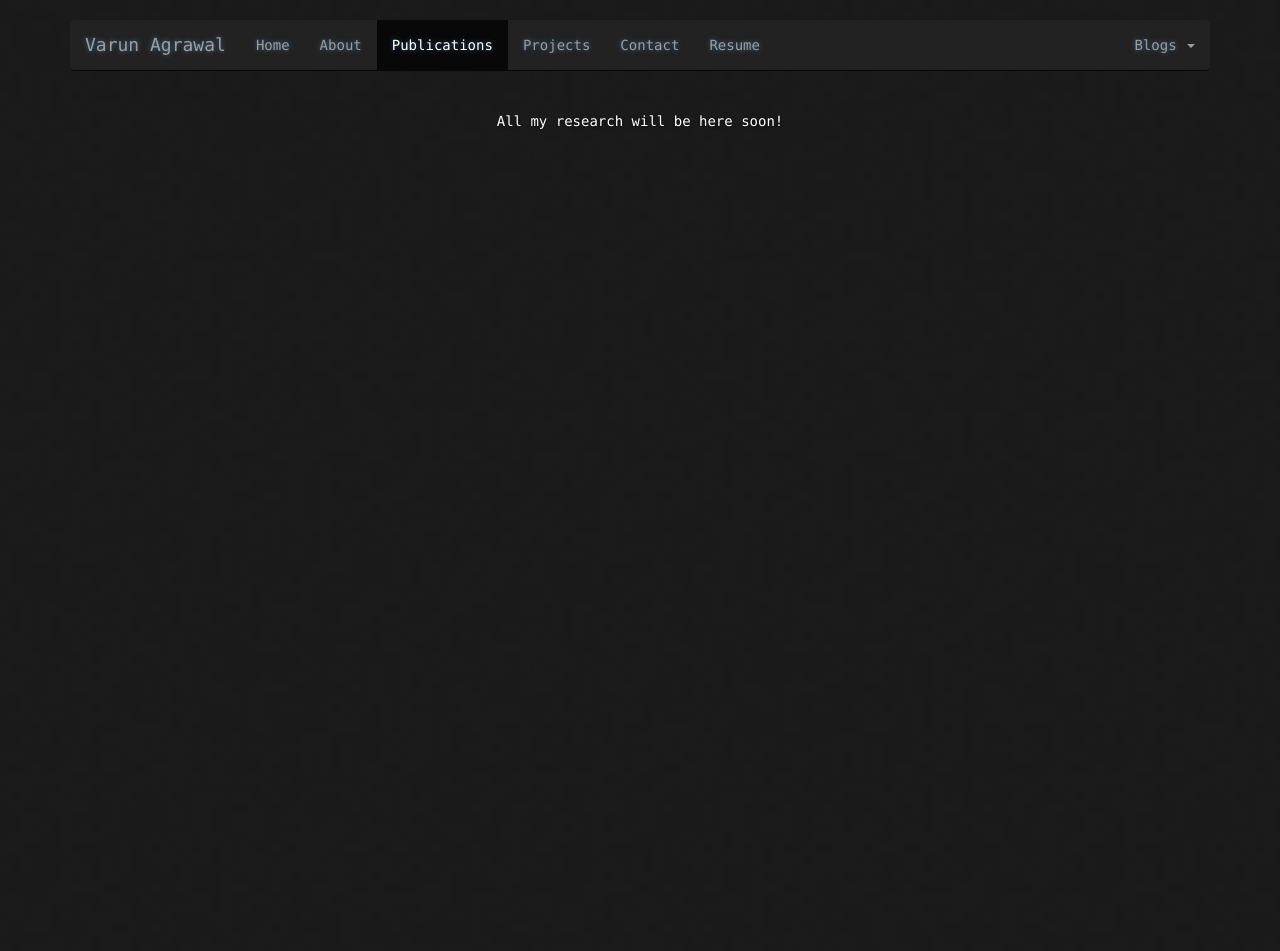
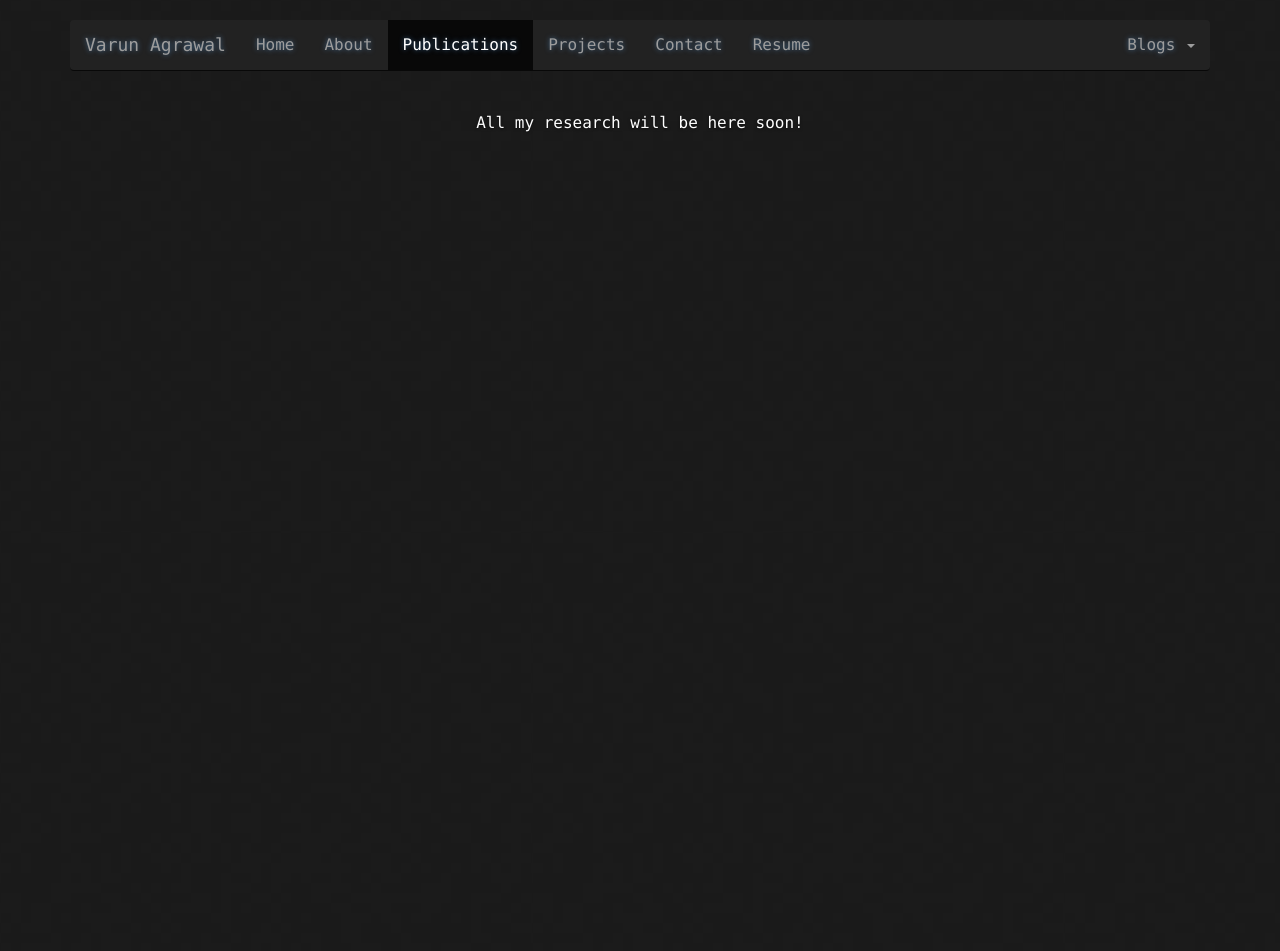
Before and after one commit to varunagrawal/varunagrawal.github.io, a Jekyll site: the page built from publications.html, in a window 1280 px wide. Built offline with Jekyll 4.4.1, drawn with Linux system fonts in a browser that asks for light colours; nearby versions of some CDN libraries.

Commit message:
some design modifications

```diff
--- a/css/cover.css
+++ b/css/cover.css
@@ -198,3 +198,4 @@ body {
     .navbar-wrapper .navbar {
         border-radius: 4px;
     }
+}
--- a/css/stylesheet.css
+++ b/css/stylesheet.css
@@ -9,7 +9,7 @@ body {
     padding: 0;
     background: #151515 url("../images/bkg.png") 0 0;
     color: #eaeaea;
-    font: 16px;
+    font-size: 16px;
     line-height: 1.5;
     font-family: Monaco, "Bitstream Vera Sans Mono", "Lucida Console", Terminal, monospace;
 }
@@ -249,7 +249,7 @@ html, body {
     /*background-color: #333;*/
 }
 body {
-    color: #fff;
+    color: #FFFFFF;
     text-align: center;
     text-shadow: 0 1px 3px rgba(0, 0, 0, .5);
 }
@@ -410,33 +410,39 @@ body {
 }
 .inverse-dropdown:hover{
     color: #fff;
-    background-color: #000;
+    background-color: #111;
 }
 
 .inverse-dropdown > .divider {
-    background-color: #000;
+    background-color: #111;
 }
 
+/* Custom Navbar background color so that it contrasts better */
+.navbar-inverse {
+    /*background-color: #272727;*/
+}
 
 /* RESPONSIVE CSS
 -------------------------------------------------- */
 
 @media (min-width: 768px) {
     /* Navbar positioning foo */
-
     .navbar-wrapper {
         margin-top: 20px;
     }
+
     .navbar-wrapper .container {
         padding-right: 15px;
         padding-left: 15px;
     }
+
     .navbar-wrapper .navbar {
         padding-right: 0;
         padding-left: 0;
     }
+
     /* The navbar becomes detached from the top, so we round the corners */
-
     .navbar-wrapper .navbar {
         border-radius: 4px;
     }
+}
```
